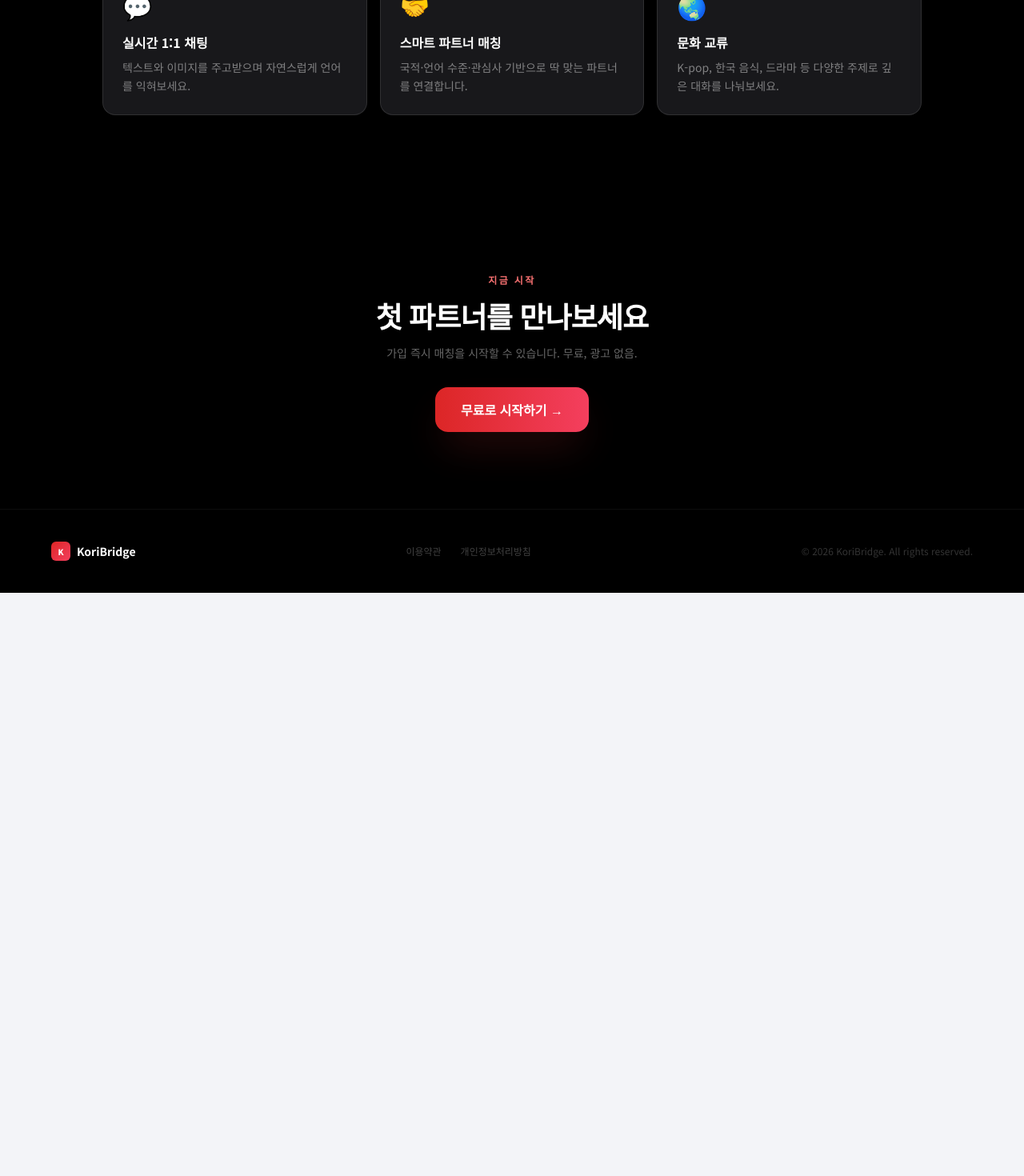
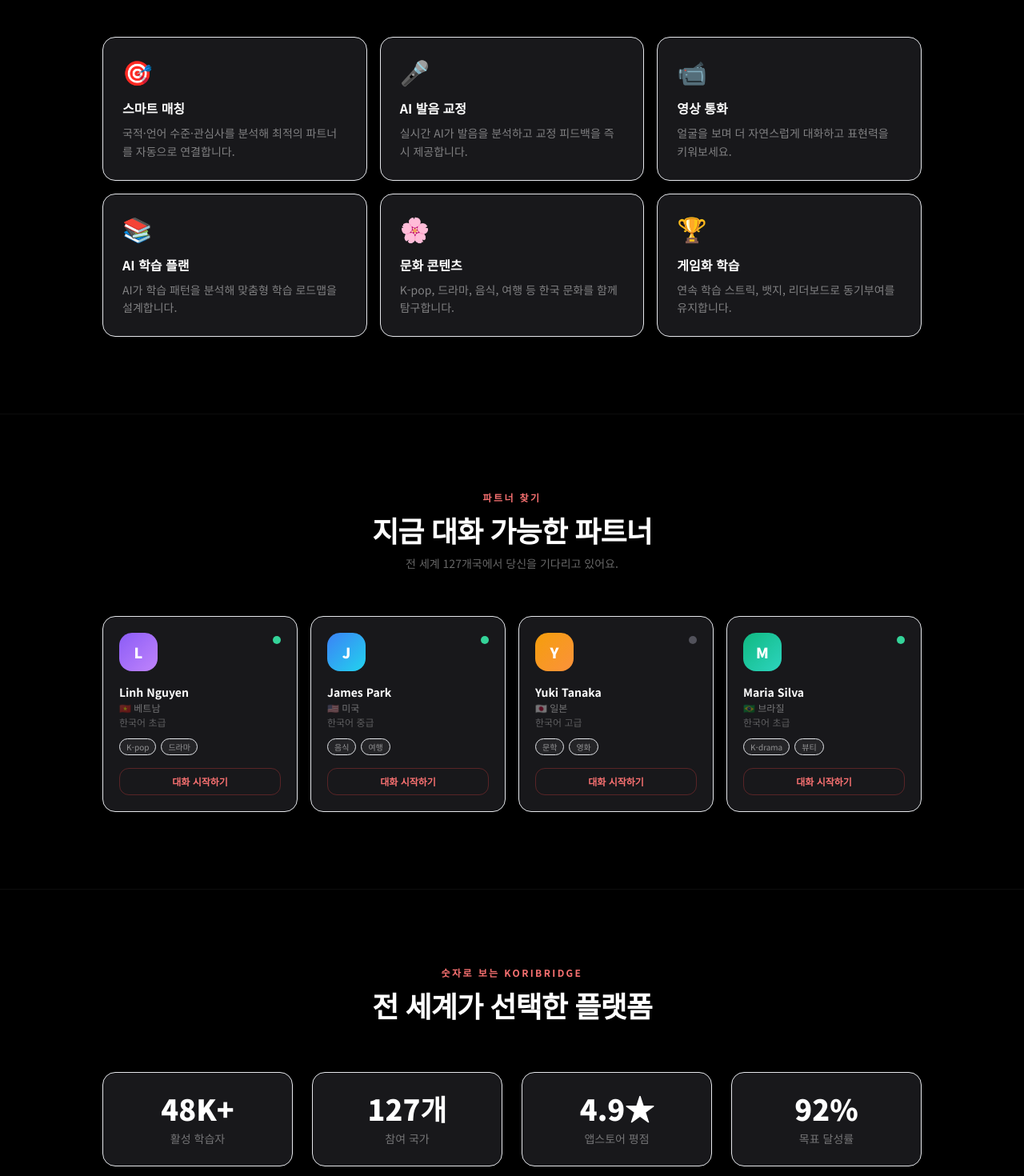
Before and after one commit to Brian8542/koribridge, a React (Create React App) app: page / in a window 1280 px wide. Shown: the part 1240-2710 px from the top of the page at 80% size. Before the commit the page ends 1981 px from the top, so only its background shows below. Built offline with nearby package versions, Linux system fonts and the light colour scheme; no server answers.

Commit message:
feat: v0 style dark landing page
Co-Authored-By: Claude Sonnet 4.6 <noreply@anthropic.com>

```diff
--- a/src/pages/SplashScreen.js
+++ b/src/pages/SplashScreen.js
@@ -4,20 +4,113 @@ import { Helmet } from "react-helmet-async";
 
 const FEATURES = [
   {
-    icon: "💬",
-    title: "실시간 1:1 채팅",
-    desc: "텍스트와 이미지를 주고받으며 자연스럽게 언어를 익혀보세요.",
+    icon: "🎯",
+    title: "스마트 매칭",
+    desc: "국적·언어 수준·관심사를 분석해 최적의 파트너를 자동으로 연결합니다.",
   },
   {
-    icon: "🤝",
-    title: "스마트 파트너 매칭",
-    desc: "국적·언어 수준·관심사 기반으로 딱 맞는 파트너를 연결합니다.",
+    icon: "🎤",
+    title: "AI 발음 교정",
+    desc: "실시간 AI가 발음을 분석하고 교정 피드백을 즉시 제공합니다.",
   },
   {
-    icon: "🌏",
-    title: "문화 교류",
-    desc: "K-pop, 한국 음식, 드라마 등 다양한 주제로 깊은 대화를 나눠보세요.",
+    icon: "📹",
+    title: "영상 통화",
+    desc: "얼굴을 보며 더 자연스럽게 대화하고 표현력을 키워보세요.",
   },
+  {
+    icon: "📚",
+    title: "AI 학습 플랜",
+    desc: "AI가 학습 패턴을 분석해 맞춤형 학습 로드맵을 설계합니다.",
+  },
+  {
+    icon: "🌸",
+    title: "문화 콘텐츠",
+    desc: "K-pop, 드라마, 음식, 여행 등 한국 문화를 함께 탐구합니다.",
+  },
+  {
+    icon: "🏆",
+    title: "게임화 학습",
+    desc: "연속 학습 스트릭, 뱃지, 리더보드로 동기부여를 유지합니다.",
+  },
+];
+
+const PARTNERS = [
+  {
+    initial: "L",
+    gradient: "from-violet-500 to-purple-400",
+    name: "Linh Nguyen",
+    country: "🇻🇳 베트남",
+    level: "한국어 초급",
+    interests: ["K-pop", "드라마"],
+    online: true,
+  },
+  {
+    initial: "J",
+    gradient: "from-blue-500 to-cyan-400",
+    name: "James Park",
+    country: "🇺🇸 미국",
+    level: "한국어 중급",
+    interests: ["음식", "여행"],
+    online: true,
+  },
+  {
+    initial: "Y",
+    gradient: "from-amber-500 to-orange-400",
+    name: "Yuki Tanaka",
+    country: "🇯🇵 일본",
+    level: "한국어 고급",
+    interests: ["문학", "영화"],
+    online: false,
+  },
+  {
+    initial: "M",
+    gradient: "from-emerald-500 to-teal-400",
+    name: "Maria Silva",
+    country: "🇧🇷 브라질",
+    level: "한국어 초급",
+    interests: ["K-drama", "뷰티"],
+    online: true,
+  },
+];
+
+const TESTIMONIALS = [
+  {
+    initial: "S",
+    gradient: "from-pink-500 to-rose-400",
+    name: "Sofia K.",
+    country: "스페인",
+    rating: 5,
+    text: "3개월 만에 한국어로 자유롭게 대화할 수 있게 됐어요. KoriBridge 없었으면 불가능했을 거예요!",
+  },
+  {
+    initial: "T",
+    gradient: "from-sky-500 to-blue-400",
+    name: "Takeshi M.",
+    country: "일본",
+    rating: 5,
+    text: "매칭 알고리즘이 정말 놀라워요. 첫 파트너와 지금까지 6개월째 대화 중입니다.",
+  },
+  {
+    initial: "A",
+    gradient: "from-green-500 to-emerald-400",
+    name: "Aisha R.",
+    country: "인도",
+    rating: 5,
+    text: "AI 발음 교정 덕분에 한국 친구들이 제 발음이 좋아졌다고 해요. 정말 효과적입니다.",
+  },
+];
+
+const STATS_TOP = [
+  { value: "48K+", label: "활성 학습자" },
+  { value: "120,000+", label: "매일 이루어지는 대화" },
+];
+
+const STATS_MAIN = [
+  { value: "48K+", label: "활성 학습자" },
+  { value: "127개", label: "참여 국가" },
+  { value: "4.9★", label: "앱스토어 평점" },
+  { value: "92%", label: "목표 달성률" },
 ];
 
 export default function SplashScreen() {
@@ -25,12 +118,13 @@ export default function SplashScreen() {
 
   return (
     <div className="bg-black text-white min-h-screen overflow-x-hidden">
-      <Helmet><title>KoriBridge - 한국어·문화 교류 파트너 플랫폼</title></Helmet>
+      <Helmet>
+        <title>KoriBridge - 한국어·문화 교류 파트너 플랫폼</title>
+      </Helmet>
 
       {/* ── 고정 네비게이션 ── */}
       <nav className="fixed top-0 left-0 right-0 z-50 border-b border-white/5 bg-black/80 backdrop-blur-md">
         <div className="max-w-6xl mx-auto px-5 h-16 flex items-center justify-between gap-4">
-          {/* 로고 */}
           <div className="flex items-center gap-2.5 flex-shrink-0">
             <div className="w-8 h-8 rounded-lg bg-gradient-to-br from-red-600 to-rose-500 flex items-center justify-center font-black text-sm shadow-lg shadow-red-900/40">
               K
@@ -38,14 +132,12 @@ export default function SplashScreen() {
             <span className="font-extrabold text-base tracking-tight">KoriBridge</span>
           </div>
 
-          {/* 중앙 메뉴 */}
           <div className="hidden md:flex items-center gap-8 text-sm text-white/40">
             <button className="hover:text-white transition-colors">파트너 찾기</button>
             <button className="hover:text-white transition-colors">커뮤니티</button>
             <button className="hover:text-white transition-colors">학습도구</button>
           </div>
 
-          {/* 우측 버튼 */}
           <div className="flex items-center gap-2 flex-shrink-0">
             <button
               onClick={() => navigate("/auth")}
@@ -65,28 +157,23 @@ export default function SplashScreen() {
 
       {/* ── 히어로 섹션 ── */}
       <section className="relative pt-40 pb-28 px-5 overflow-hidden">
-        {/* 장식용 그라디언트 오브 */}
-        <div className="absolute top-24 left-1/2 -translate-x-1/2 w-[600px] h-[400px] rounded-full bg-red-600/15 blur-3xl pointer-events-none" />
-        <div className="absolute top-32 left-1/3 w-72 h-72 rounded-full bg-rose-500/10 blur-3xl pointer-events-none" />
-        {/* 닷 그리드 */}
+        <div className="absolute top-24 left-1/2 -translate-x-1/2 w-[700px] h-[500px] rounded-full bg-red-600/12 blur-3xl pointer-events-none" />
+        <div className="absolute top-32 left-1/3 w-80 h-80 rounded-full bg-rose-500/8 blur-3xl pointer-events-none" />
         <div
-          className="absolute inset-0 pointer-events-none opacity-40"
+          className="absolute inset-0 pointer-events-none opacity-30"
           style={{
             backgroundImage:
-              "radial-gradient(circle, rgba(255,255,255,0.06) 1px, transparent 1px)",
+              "radial-gradient(circle, rgba(255,255,255,0.05) 1px, transparent 1px)",
             backgroundSize: "32px 32px",
           }}
         />
 
         <div className="relative z-10 max-w-4xl mx-auto text-center">
-          {/* 활성 사용자 배지 */}
           <div className="inline-flex items-center gap-2 border border-white/10 bg-white/5 backdrop-blur-sm rounded-full px-4 py-1.5 text-sm text-white/60 mb-10">
             <span className="w-2 h-2 rounded-full bg-emerald-400 animate-pulse flex-shrink-0" />
-            지금{" "}
-            <span className="text-white font-semibold">1,247명</span>이 대화 중
+            지금 <span className="text-white font-semibold">1,247명</span>이 대화 중
           </div>
 
-          {/* 대형 타이포그래피 */}
           <h1 className="text-5xl sm:text-6xl md:text-7xl font-black tracking-tight leading-[1.06]">
             말이 통하면
             <br />
@@ -102,7 +189,16 @@ export default function SplashScreen() {
             문화를 교류하며 진짜 언어 실력을 키워보세요.
           </p>
 
-          {/* CTA 버튼 2개 */}
+          {/* 통계 배지 */}
+          <div className="mt-8 flex items-center justify-center gap-6 flex-wrap">
+            {STATS_TOP.map((s) => (
+              <div key={s.label} className="text-center">
+                <p className="text-2xl font-black text-white">{s.value}</p>
+                <p className="text-xs text-white/40 mt-0.5">{s.label}</p>
+              </div>
+            ))}
+          </div>
+
           <div className="mt-10 flex flex-col sm:flex-row items-center justify-center gap-3">
             <button
               onClick={() => navigate("/auth")}
@@ -118,12 +214,11 @@ export default function SplashScreen() {
             </button>
           </div>
 
-          {/* 실시간 채팅 미리보기 카드 2개 */}
+          {/* 실시간 채팅 미리보기 */}
           <div className="mt-20 grid grid-cols-1 sm:grid-cols-2 gap-4 text-left max-w-2xl mx-auto">
-            {/* 카드 1 */}
             <div className="bg-zinc-900 border border-white/10 rounded-2xl p-4 space-y-2.5 hover:border-white/20 transition-colors">
               <div className="flex items-center gap-2 pb-1">
-                <div className="w-7 h-7 rounded-full bg-gradient-to-br from-red-500 to-rose-400 flex items-center justify-center text-[11px] font-bold flex-shrink-0">
+                <div className="w-7 h-7 rounded-full bg-gradient-to-br from-violet-500 to-purple-400 flex items-center justify-center text-[11px] font-bold flex-shrink-0">
                   L
                 </div>
                 <div>
@@ -143,10 +238,9 @@ export default function SplashScreen() {
               </div>
             </div>
 
-            {/* 카드 2 */}
             <div className="bg-zinc-900 border border-white/10 rounded-2xl p-4 space-y-2.5 hover:border-white/20 transition-colors">
               <div className="flex items-center gap-2 pb-1">
-                <div className="w-7 h-7 rounded-full bg-gradient-to-br from-blue-500 to-indigo-400 flex items-center justify-center text-[11px] font-bold flex-shrink-0">
+                <div className="w-7 h-7 rounded-full bg-gradient-to-br from-blue-500 to-cyan-400 flex items-center justify-center text-[11px] font-bold flex-shrink-0">
                   J
                 </div>
                 <div>
@@ -169,7 +263,7 @@ export default function SplashScreen() {
         </div>
       </section>
 
-      {/* ── 기능 소개 섹션 ── */}
+      {/* ── 기능 소개 6개 ── */}
       <section className="py-24 px-5 border-t border-white/5">
         <div className="max-w-5xl mx-auto">
           <div className="text-center mb-14">
@@ -184,11 +278,11 @@ export default function SplashScreen() {
             </p>
           </div>
 
-          <div className="grid grid-cols-1 md:grid-cols-3 gap-4">
+          <div className="grid grid-cols-1 sm:grid-cols-2 md:grid-cols-3 gap-4">
             {FEATURES.map((f) => (
               <div
                 key={f.title}
-                className="bg-zinc-900 border border-white/10 rounded-2xl p-6 hover:border-red-500/30 hover:bg-zinc-900/80 transition-all group"
+                className="bg-zinc-900 border border-white/8 rounded-2xl p-6 hover:border-red-500/30 hover:bg-zinc-900/80 transition-all group"
               >
                 <div className="text-3xl mb-4">{f.icon}</div>
                 <h3 className="font-bold text-white text-base mb-2 group-hover:text-red-300 transition-colors">
@@ -201,38 +295,188 @@ export default function SplashScreen() {
         </div>
       </section>
 
-      {/* ── 하단 CTA 배너 ── */}
-      <section className="py-24 px-5">
-        <div className="max-w-2xl mx-auto text-center">
-          <div className="inline-block text-xs font-bold tracking-[0.2em] text-red-400 uppercase mb-4">
+      {/* ── 파트너 카드 4개 ── */}
+      <section className="py-24 px-5 border-t border-white/5">
+        <div className="max-w-5xl mx-auto">
+          <div className="text-center mb-14">
+            <p className="text-xs font-bold tracking-[0.2em] text-red-400 uppercase mb-3">
+              파트너 찾기
+            </p>
+            <h2 className="text-3xl md:text-4xl font-black tracking-tight">
+              지금 대화 가능한 파트너
+            </h2>
+            <p className="mt-3 text-white/40 text-sm max-w-sm mx-auto">
+              전 세계 127개국에서 당신을 기다리고 있어요.
+            </p>
+          </div>
+
+          <div className="grid grid-cols-1 sm:grid-cols-2 lg:grid-cols-4 gap-4">
+            {PARTNERS.map((p) => (
+              <div
+                key={p.name}
+                className="bg-zinc-900 border border-white/8 rounded-2xl p-5 hover:border-white/20 hover:-translate-y-1 transition-all group cursor-pointer"
+                onClick={() => navigate("/auth")}
+              >
+                <div className="flex items-start justify-between mb-4">
+                  <div
+                    className={`w-12 h-12 rounded-2xl bg-gradient-to-br ${p.gradient} flex items-center justify-center text-lg font-black`}
+                  >
+                    {p.initial}
+                  </div>
+                  <span
+                    className={`w-2.5 h-2.5 rounded-full mt-1 flex-shrink-0 ${
+                      p.online ? "bg-emerald-400" : "bg-zinc-600"
+                    }`}
+                  />
+                </div>
+                <p className="font-bold text-white text-sm">{p.name}</p>
+                <p className="text-xs text-white/40 mt-0.5">{p.country}</p>
+                <p className="text-xs text-white/30 mt-0.5">{p.level}</p>
+                <div className="mt-3 flex flex-wrap gap-1.5">
+                  {p.interests.map((tag) => (
+                    <span
+                      key={tag}
+                      className="text-[10px] px-2 py-0.5 rounded-full bg-white/5 border border-white/8 text-white/50"
+                    >
+                      {tag}
+                    </span>
+                  ))}
+                </div>
+                <button
+                  className="mt-4 w-full py-2 text-xs font-bold border border-red-500/30 text-red-400 rounded-xl hover:bg-red-500/10 transition-colors"
+                  onClick={(e) => {
+                    e.stopPropagation();
+                    navigate("/auth");
+                  }}
+                >
+                  대화 시작하기
+                </button>
+              </div>
+            ))}
+          </div>
+        </div>
+      </section>
+
+      {/* ── 통계 섹션 ── */}
+      <section className="py-24 px-5 border-t border-white/5">
+        <div className="max-w-5xl mx-auto">
+          <div className="text-center mb-16">
+            <p className="text-xs font-bold tracking-[0.2em] text-red-400 uppercase mb-3">
+              숫자로 보는 KoriBridge
+            </p>
+            <h2 className="text-3xl md:text-4xl font-black tracking-tight">
+              전 세계가 선택한 플랫폼
+            </h2>
+          </div>
+
+          <div className="grid grid-cols-2 md:grid-cols-4 gap-6">
+            {STATS_MAIN.map((s) => (
+              <div
+                key={s.label}
+                className="bg-zinc-900 border border-white/8 rounded-2xl p-6 text-center hover:border-red-500/20 transition-colors"
+              >
+                <p className="text-4xl font-black text-white mb-2">{s.value}</p>
+                <p className="text-sm text-white/40">{s.label}</p>
+              </div>
+            ))}
+          </div>
+        </div>
+      </section>
+
+      {/* ── 사용자 후기 3개 ── */}
+      <section className="py-24 px-5 border-t border-white/5">
+        <div className="max-w-5xl mx-auto">
+          <div className="text-center mb-14">
+            <p className="text-xs font-bold tracking-[0.2em] text-red-400 uppercase mb-3">
+              사용자 후기
+            </p>
+            <h2 className="text-3xl md:text-4xl font-black tracking-tight">
+              실제 사용자들의 이야기
+            </h2>
+          </div>
+
+          <div className="grid grid-cols-1 md:grid-cols-3 gap-4">
+            {TESTIMONIALS.map((t) => (
+              <div
+                key={t.name}
+                className="bg-zinc-900 border border-white/8 rounded-2xl p-6 hover:border-white/15 transition-colors"
+              >
+                <div className="flex items-center gap-0.5 mb-4">
+                  {Array.from({ length: t.rating }).map((_, i) => (
+                    <span key={i} className="text-amber-400 text-sm">
+                      ★
+                    </span>
+                  ))}
+                </div>
+                <p className="text-sm text-white/65 leading-relaxed mb-5">"{t.text}"</p>
+                <div className="flex items-center gap-3">
+                  <div
+                    className={`w-9 h-9 rounded-full bg-gradient-to-br ${t.gradient} flex items-center justify-center text-sm font-black flex-shrink-0`}
+                  >
+                    {t.initial}
+                  </div>
+                  <div>
+                    <p className="text-sm font-semibold text-white leading-none">{t.name}</p>
+                    <p className="text-xs text-white/35 mt-0.5">{t.country}</p>
+                  </div>
+                </div>
+              </div>
+            ))}
+          </div>
+        </div>
+      </section>
+
+      {/* ── CTA 섹션 ── */}
+      <section className="py-28 px-5 border-t border-white/5 relative overflow-hidden">
+        <div className="absolute inset-0 pointer-events-none">
+          <div className="absolute top-1/2 left-1/2 -translate-x-1/2 -translate-y-1/2 w-[600px] h-[300px] rounded-full bg-red-600/10 blur-3xl" />
+        </div>
+        <div className="relative z-10 max-w-2xl mx-auto text-center">
+          <p className="text-xs font-bold tracking-[0.2em] text-red-400 uppercase mb-4">
             지금 시작
-          </div>
-          <h2 className="text-3xl md:text-4xl font-black mb-4 tracking-tight">
-            첫 파트너를 만나보세요
+          </p>
+          <h2 className="text-4xl md:text-5xl font-black tracking-tight mb-4">
+            오늘 첫 대화를
+            <br />
+            <span className="bg-gradient-to-r from-red-500 via-rose-400 to-pink-400 bg-clip-text text-transparent">
+              시작해보세요
+            </span>
           </h2>
-          <p className="text-white/40 text-sm mb-8 leading-relaxed">
+          <p className="text-white/40 text-sm mb-10 leading-relaxed">
             가입 즉시 매칭을 시작할 수 있습니다. 무료, 광고 없음.
           </p>
+          <div className="flex flex-col sm:flex-row items-center justify-center gap-3">
             <button
               onClick={() => navigate("/auth")}
-            className="px-8 py-4 bg-gradient-to-r from-red-600 to-rose-500 font-bold rounded-2xl shadow-2xl shadow-red-900/40 hover:from-red-500 hover:to-rose-400 hover:-translate-y-0.5 transition-all active:scale-[0.98] text-base"
+              className="px-8 py-4 bg-gradient-to-r from-red-600 to-rose-500 font-bold rounded-2xl shadow-2xl shadow-red-900/40 hover:from-red-500 hover:to-rose-400 hover:-translate-y-0.5 transition-all active:scale-[0.98] text-base w-full sm:w-auto"
             >
               무료로 시작하기 →
             </button>
+            <button
+              onClick={() => navigate("/auth")}
+              className="px-8 py-4 border border-white/10 font-semibold rounded-2xl hover:bg-white/5 hover:border-white/20 transition text-base w-full sm:w-auto text-white/60 hover:text-white"
+            >
+              파트너 둘러보기
+            </button>
+          </div>
+          <p className="mt-6 text-xs text-white/20">
+            이미 <span className="text-white/40">48,000+</span>명이 KoriBridge와 함께합니다
+          </p>
         </div>
       </section>
 
       {/* ── 푸터 ── */}
-      <footer className="border-t border-white/5 py-10 px-5">
-        <div className="max-w-6xl mx-auto flex flex-col md:flex-row items-center justify-between gap-5">
+      <footer className="border-t border-white/5 py-12 px-5">
+        <div className="max-w-6xl mx-auto">
+          <div className="flex flex-col md:flex-row items-start md:items-center justify-between gap-8 mb-8">
             <div className="flex items-center gap-2">
-            <div className="w-6 h-6 rounded-md bg-gradient-to-br from-red-600 to-rose-500 flex items-center justify-center text-[10px] font-black">
+              <div className="w-7 h-7 rounded-md bg-gradient-to-br from-red-600 to-rose-500 flex items-center justify-center text-xs font-black">
                 K
               </div>
               <span className="font-bold text-sm">KoriBridge</span>
             </div>
 
-          <div className="flex items-center gap-6 text-xs text-white/25">
+            <div className="flex flex-wrap items-center gap-6 text-xs text-white/25">
               <button
                 onClick={() => navigate("/terms")}
                 className="hover:text-white/60 transition-colors"
@@ -245,9 +489,17 @@ export default function SplashScreen() {
               >
                 개인정보처리방침
               </button>
+              <button className="hover:text-white/60 transition-colors">파트너 찾기</button>
+              <button className="hover:text-white/60 transition-colors">커뮤니티</button>
+            </div>
           </div>
 
+          <div className="flex flex-col md:flex-row items-center justify-between gap-3 pt-6 border-t border-white/5">
             <p className="text-xs text-white/20">© 2026 KoriBridge. All rights reserved.</p>
+            <p className="text-xs text-white/15">
+              Made with ❤️ for Korean culture lovers worldwide
+            </p>
+          </div>
         </div>
       </footer>
     </div>
```
Lines whose indentation alone changed are shown as unchanged.
